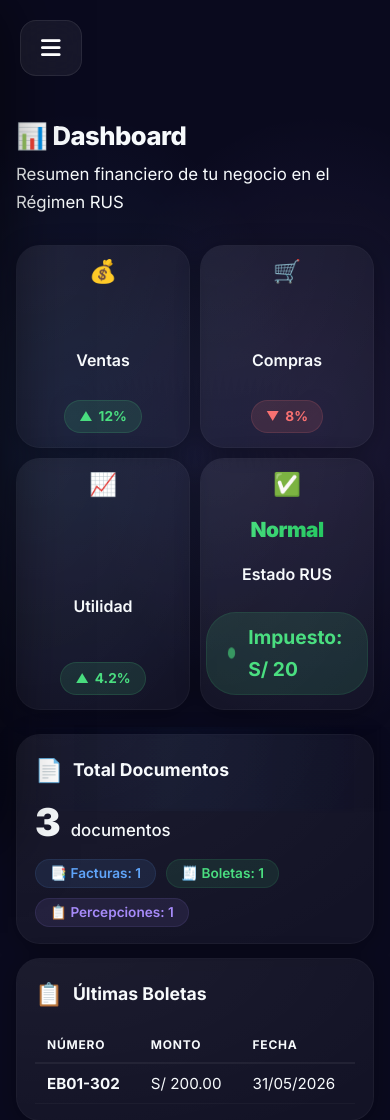
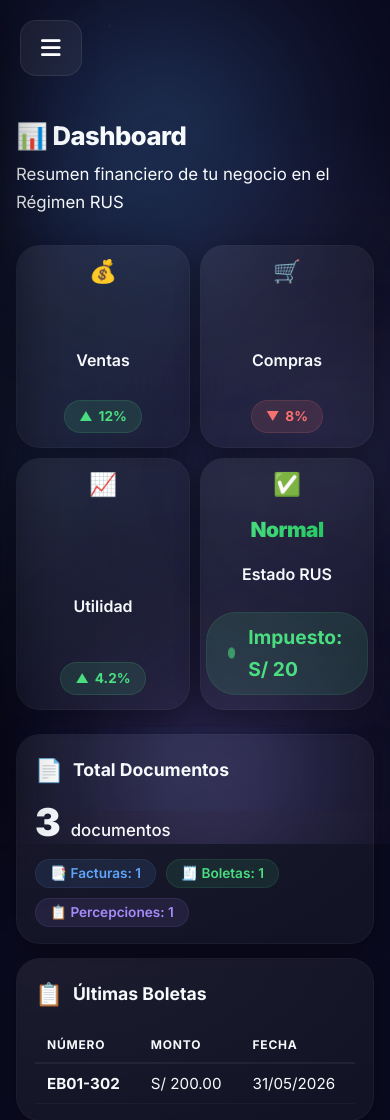
Before and after one commit to HugoAdama/PROYECTO_CONTABLE_RUS, a Flask app: page / in a window 390 px wide. Shown: the top 1120 px of the page. Run offline with Flask 3, Linux system fonts and the light colour scheme; data that the repository does not hold is empty.

Commit message:
v4.0 - Sprint 3.2: Liquid Glass profesional + Footer
Implementacion Liquid Glass:
- Fondo con ondas de luz animadas (3 orbes)
- Particulas sutiles flotando
- Efecto glass en todas las tarjetas
- Compatible con modo oscuro/claro

Footer:
- Posicion fija al final del contenido
- Glassmorphism con blur
- Estado del sistema (online)
- Version y creditos
- Responsive para movil

Verificacion de seguridad:
- No se incluyen archivos .pdf, .db o .env

```diff
--- /dev/null
+++ b/app/static/css/9-animations/liquid-glass.css
@@ -0,0 +1,103 @@
+/* ============================================
+   LIQUID GLASS - FONDO CON ONDAS DE LUZ
+   ============================================ */
+
+/* --- FONDO PRINCIPAL --- */
+body {
+    background: var(--bg-primary);
+    transition: background 0.5s ease;
+}
+
+/* --- ONDAS DE LUZ ANIMADAS --- */
+.liquid-bg {
+    position: fixed;
+    top: 0;
+    left: 0;
+    right: 0;
+    bottom: 0;
+    z-index: -1;
+    overflow: hidden;
+    pointer-events: none;
+}
+
+.liquid-bg .orb {
+    position: absolute;
+    border-radius: 50%;
+    filter: blur(80px);
+    opacity: 0.4;
+    animation: orbFloat 12s ease-in-out infinite alternate;
+}
+
+.liquid-bg .orb:nth-child(1) {
+    width: 400px;
+    height: 400px;
+    top: -10%;
+    left: -5%;
+    background: radial-gradient(circle, #60a5fa, transparent 70%);
+    animation-duration: 14s;
+}
+
+.liquid-bg .orb:nth-child(2) {
+    width: 350px;
+    height: 350px;
+    bottom: -10%;
+    right: -5%;
+    background: radial-gradient(circle, #a78bfa, transparent 70%);
+    animation-duration: 18s;
+    animation-delay: -3s;
+}
+
+.liquid-bg .orb:nth-child(3) {
+    width: 250px;
+    height: 250px;
+    top: 40%;
+    left: 50%;
+    background: radial-gradient(circle, rgba(96, 165, 250, 0.3), transparent 70%);
+    animation-duration: 20s;
+    animation-delay: -6s;
+}
+
+/* MODO CLARO - ONDAS MÁS SUAVES */
+[data-theme="light"] .liquid-bg .orb:nth-child(1) {
+    opacity: 0.15;
+    background: radial-gradient(circle, #3b82f6, transparent 70%);
+}
+
+[data-theme="light"] .liquid-bg .orb:nth-child(2) {
+    opacity: 0.12;
+    background: radial-gradient(circle, #7c3aed, transparent 70%);
+}
+
+[data-theme="light"] .liquid-bg .orb:nth-child(3) {
+    opacity: 0.08;
+}
+
+@keyframes orbFloat {
+    0% { transform: translate(0, 0) scale(1); }
+    25% { transform: translate(30px, -40px) scale(1.05); }
+    50% { transform: translate(-20px, 20px) scale(0.95); }
+    75% { transform: translate(40px, -10px) scale(1.02); }
+    100% { transform: translate(-10px, 30px) scale(0.98); }
+}
+
+/* --- PARTÍCULAS SUTILES --- */
+.liquid-bg .particle {
+    position: absolute;
+    width: 4px;
+    height: 4px;
+    background: rgba(255, 255, 255, 0.05);
+    border-radius: 50%;
+    animation: particleFloat 20s linear infinite;
+}
+
+.liquid-bg .particle:nth-child(4) { top: 10%; left: 20%; animation-duration: 22s; }
+.liquid-bg .particle:nth-child(5) { top: 30%; left: 80%; animation-duration: 18s; animation-delay: -4s; }
+.liquid-bg .particle:nth-child(6) { top: 60%; left: 10%; animation-duration: 25s; animation-delay: -8s; }
+.liquid-bg .particle:nth-child(7) { top: 80%; left: 70%; animation-duration: 20s; animation-delay: -12s; }
+
+@keyframes particleFloat {
+    0% { transform: translate(0, 0) scale(1); opacity: 0; }
+    10% { opacity: 1; }
+    90% { opacity: 1; }
+    100% { transform: translate(100px, -200px) scale(0); opacity: 0; }
+}
--- a/app/templates/base.html
+++ b/app/templates/base.html
@@ -222,8 +222,19 @@
     </style>
 
     {% block extra_css %}{% endblock %}
+<link rel="stylesheet" href="/static/css/9-animations/liquid-glass.css">
 </head>
 <body>
+<!-- LIQUID GLASS - FONDO CON ONDAS DE LUZ -->
+<div class="liquid-bg">
+    <div class="orb"></div>
+    <div class="orb"></div>
+    <div class="orb"></div>
+    <div class="particle"></div>
+    <div class="particle"></div>
+    <div class="particle"></div>
+    <div class="particle"></div>
+</div>
     <!-- ============================================
     TOGGLE MÓVIL
     ============================================ -->
--- a/app/templates/index.html
+++ b/app/templates/index.html
@@ -125,6 +125,9 @@
 
     <!-- ============================================
     FOOTER - INFORMACIÓN DEL SISTEMA
+    ============================================ -->
+        <!-- ============================================
+    FOOTER LIQUID GLASS - FIJO EN LA PARTE INFERIOR
     ============================================ -->
     <footer class="dashboard-footer fade-in-up stagger-4">
         <div class="footer-content">
```
